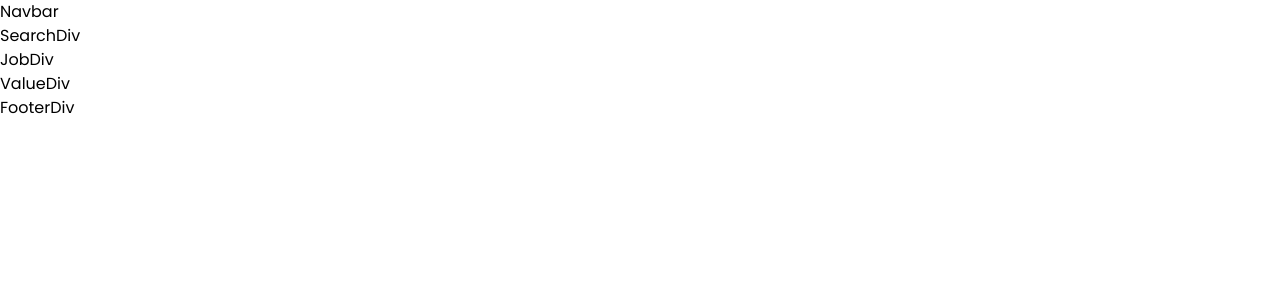
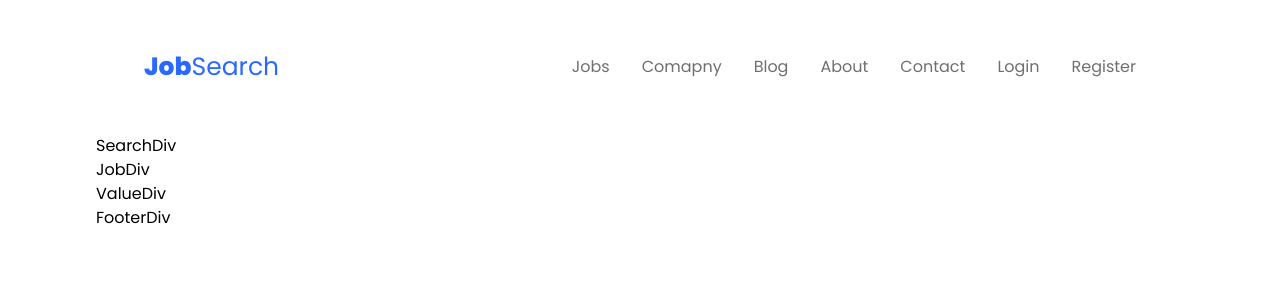
Before and after one commit to Hrithik0112/Job_Search_Engine, a React (Vite) app: page / in a window 1280 px wide. Shown: the top 300 px of the page. Built offline with nearby package versions, Linux system fonts and the light colour scheme.

Commit message:
NavBar component Created

```diff
--- a/src/App.jsx
+++ b/src/App.jsx
@@ -7,7 +7,7 @@ import FooterDiv from "./components/FooterDiv";
 
 const App = () => {
   return (
-    <div>
+    <div className="w-[85%] m-auto bg-white">
       <Navbar />
       <SearchDiv />
       <JobDiv />
--- a/src/components/Navbar.jsx
+++ b/src/components/Navbar.jsx
@@ -1,7 +1,24 @@
 import React from "react";
 
 const Navbar = () => {
-  return <div>Navbar</div>;
+  return (
+    <div className="navbar flex justify-between items-center p-[3rem]">
+      <div className="logoDiv">
+        <h1 className="logo text-[25px] text-blueColor ">
+          <strong>Job</strong>Search
+        </h1>
+      </div>
+      <div className="menu flex gap-8">
+        <li className="menuList text-[#6f6f6f] hover:text-blueColor">Jobs</li>
+        <li className="menuList text-[#6f6f6f] hover:text-blueColor">Comapny</li>
+        <li className="menuList text-[#6f6f6f] hover:text-blueColor">Blog</li>
+        <li className="menuList text-[#6f6f6f] hover:text-blueColor">About</li>
+        <li className="menuList text-[#6f6f6f] hover:text-blueColor">Contact</li>
+        <li className="menuList text-[#6f6f6f] hover:text-blueColor">Login</li>
+        <li className="menuList text-[#6f6f6f] hover:text-blueColor">Register</li>
+      </div>
+    </div>
+  );
 };
 
 export default Navbar;
--- a/src/index.css
+++ b/src/index.css
@@ -11,20 +11,21 @@
 body {
   background: white;
 }
-/* li{
+li {
   list-style: none;
   cursor: pointer;
   position: relative;
-} */
-/* li:hover::before{
+}
+li:hover::before {
   position: absolute;
-    content: '';
+  content: "";
   height: 4px;
   width: 100%;
   right: 0;
+  bottom: -10px;
   background: #2a68ff;
   color: #2a68ff;
-} */
+}
 /* .icon{
     cursor: pointer;
 } */
--- a/tailwind.config.js
+++ b/tailwind.config.js
@@ -2,7 +2,14 @@
 export default {
   content: ["./index.html", "./src/**/*.{js,jsx}"],
   theme: {
-    extend: {},
+    extend: {
+      colors: {
+        blueColor: "#2a68ff",
+        greyIsh: "#f1f4f8",
+        cardShadow: "#f7f8f9",
+        textColor: "#252b36",
+      },
+    },
   },
   plugins: [],
 };
```
Lines whose indentation alone changed are shown as unchanged.
